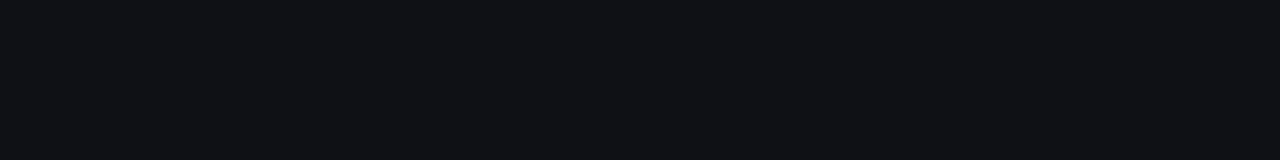
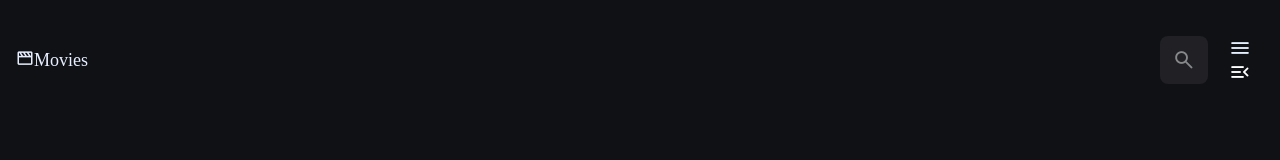
Before and after one commit to smelikecakan/movies-app, a plain HTML site: page movies/index.html in a window 1280 px wide. Shown: the top 160 px of the page. Drawn offline with nearby package versions, Linux system fonts and the light colour scheme.

Commit message:
css added

```diff
--- a/movies/assets/css/style.css
+++ b/movies/assets/css/style.css
@@ -100,7 +100,6 @@ body {
   color: var(--on-background);
   font-size: var(--fs-body);
   line-height: 1.5;
-  height: 300vh;
 }
 :focus-visible {
   outline-color: var(--primary-variant);
@@ -114,3 +113,29 @@ body {
   background-color: var(--banner-background);
   border-radius: var(--radius-8);
 }
+.search-box {
+  display: none;
+}
+
+header {
+  position: relative;
+  padding-block: 24px;
+  padding-inline: 16px;
+  display: flex;
+  justify-content: space-between;
+  align-items: center;
+  gap: 8px;
+}
+header .logo {
+  margin-inline-end: auto;
+}
+.search-btn,
+.menu-btn {
+  padding: 12px;
+}
+.search-btn {
+  background-color: var(--banner-background);
+  border-radius: var(--radius-8);
+  opacity: 0.5;
+  transition: var(--transition-short);
+}
--- a/movies/index.html
+++ b/movies/index.html
@@ -5,6 +5,10 @@
     <meta http-equiv="X-UA-Compatible" content="IE=edge" />
     <meta name="viewport" content="width=device-width, initial-scale=1.0" />
     <title>Movies</title>
+    <link
+      rel="stylesheet"
+      href="https://cdn.jsdelivr.net/npm/boxicons@latest/css/boxicons.min.css"
+    />
     <link rel="preconnect" href="https://fonts.googleapis.com" />
     <link rel="preconnect" href="https://fonts.gstatic.com" crossorigin />
     <link
@@ -15,5 +19,57 @@
     <script src="./assets/js/global.js"></script>
     <script src="./assets/js/index.js"></script>
   </head>
-  <body></body>
+  <body>
+    <header>
+      <a href="#" class="logo"><i class="bx bx-movie">Movies</i></a>
+
+      <div class="search-box" search-box>
+        <div class="search-wrapper" search-wrapper>
+          <input
+            type="text"
+            name="search"
+            aria-label="search movies"
+            placeholder="search movies"
+            class="search-field"
+            search-field
+            autocomplete="off"
+          />
+          <img
+            src="./assets/images/search.png"
+            width="24"
+            height="24"
+            alt="search"
+            class="leading-icon"
+          />
+        </div>
+        <button class="search-btn" search-toggler>
+          <img src="./assets/images/close.png" width="24" height="24" alt="" />
+        </button>
+      </div>
+      <div class="search-btn" search-toggler menu-close>
+        <img
+          src="./assets/images/search.png"
+          width="24"
+          height="24"
+          alt="open search box"
+        />
+      </div>
+      <button class="menu-btn" menu-btn menu-toggler>
+        <img
+          src="./assets/images/menu.png"
+          width="24"
+          height="24"
+          alt="open menu"
+          class="menu"
+        />
+        <img
+          src="./assets/images/menu-close.png"
+          width="24"
+          height="24"
+          alt="open menu"
+          class="close"
+        />
+      </button>
+    </header>
+  </body>
 </html>
```
Also changed, not shown: movies/assets/images/close.png (added), movies/assets/images/logo.png (added), movies/assets/images/menu-close.png (added), movies/assets/images/menu.png (added), movies/assets/images/play_circle.png (added), movies/assets/images/poster-bg-icon.png (added), movies/assets/images/search.png (added), movies/assets/images/slider-banner.jpg (added), movies/assets/images/slider-control.jpg (added), movies/assets/images/star.png (added), movies/assets/images/tmdb-logo.png (added), movies/assets/images/video-bg-icon.png (added).
